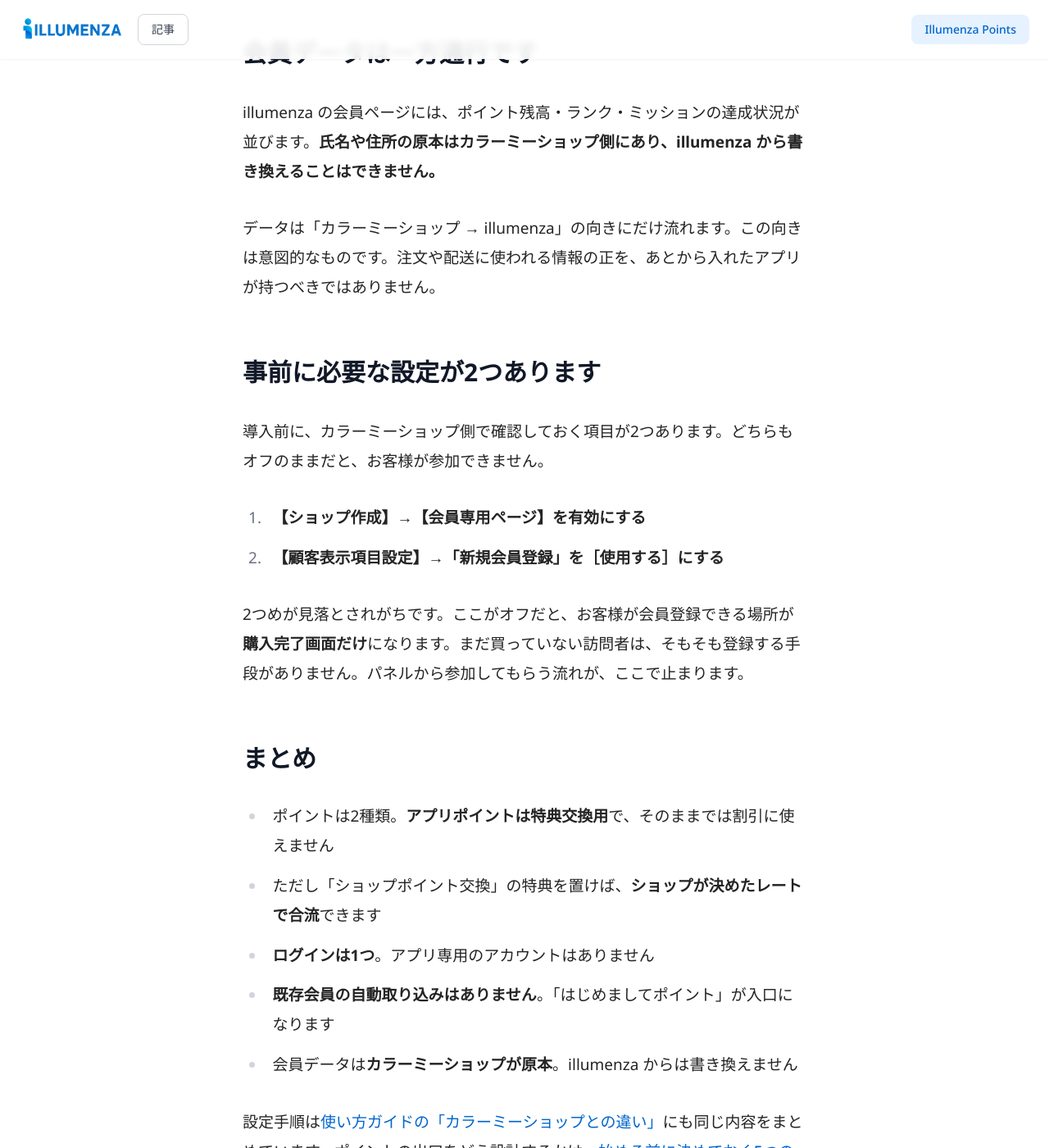
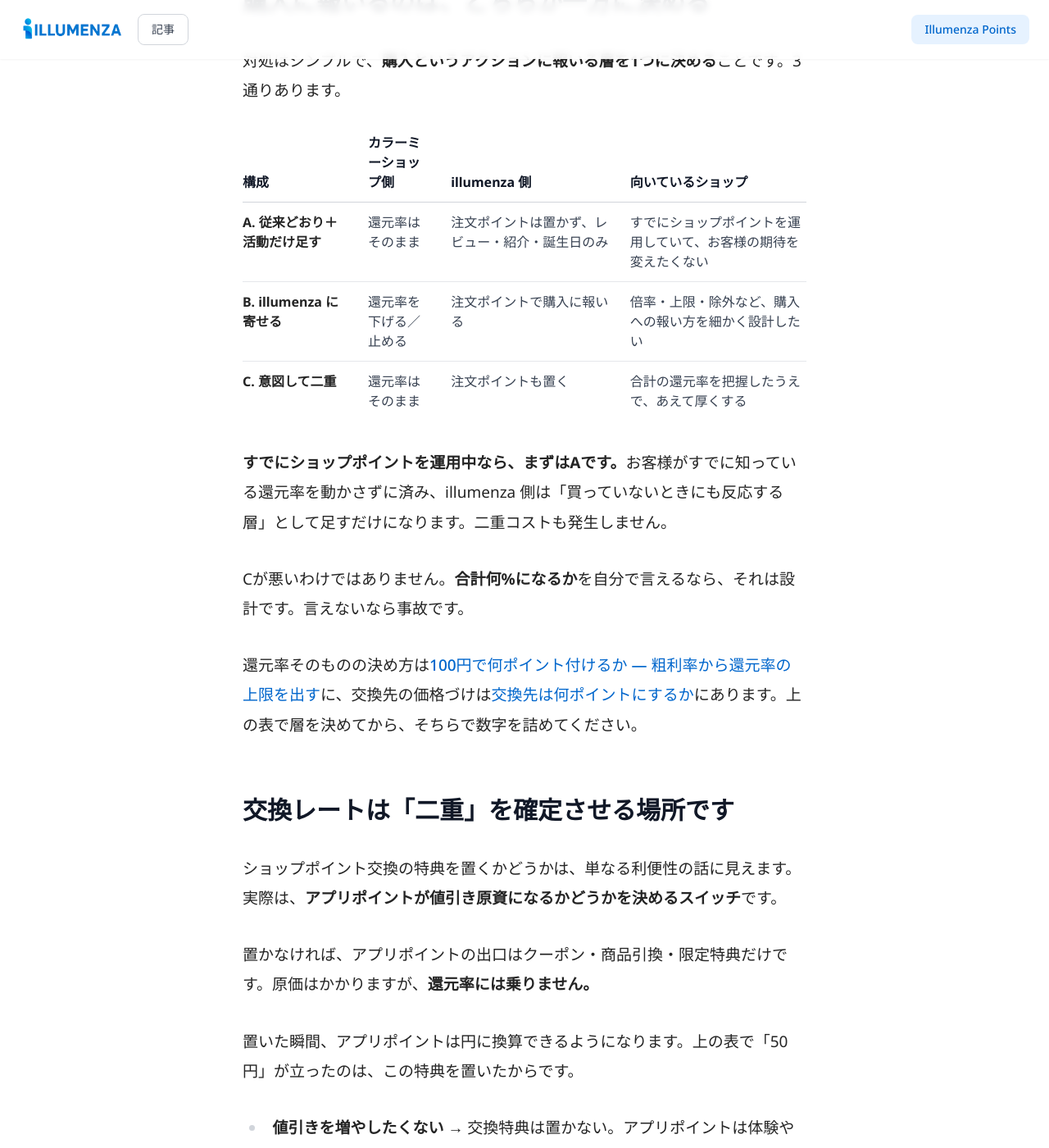
Before and after one commit to TheKinng96/illumenza-homepage, a Jekyll site: the page built from _posts/2026-08-09-points-vs-shop-points.md, in a window 1280 px wide and 1400 px high, scrolled down 3959 px. Shown: the whole window at 82% size. Built offline with Jekyll 4.4.1, drawn with Linux system fonts in a browser that asks for light colours; nearby versions of some CDN libraries; some of the changed text lies outside the part shown.

Commit message:
content: add the two-ledger cost trap to the ショップポイント article
The first draft mirrored the guide section — same table, same three contact
points. Useful, but the guide already says it, and a shop reading the blog
gets nothing extra for the click.

Adds the part a reference page can't carry: what running both systems costs
you. If ColorMe's own point rate is on and an illumenza 注文ポイント mission
is also set, the same purchase triggers both. Worked through at 1% + 100円/1pt
with a ショップポイント交換 reward in place: a 10,000円 order costs 150円,
1.5% against the 1% the shop believes it set — and neither screen shows the
total, because the two halves live in different admin panels.

Then the decision it forces: pick ONE layer to reward purchase. Three
configurations with who each suits, defaulting to "leave ColorMe's rate alone,
add illumenza only for non-purchase actions" for shops already running
ショップポイント, since that changes nothing customers already expect.

Also reframes the exchange reward as the switch that decides whether
アプリポイント becomes discount liability at all, and argues against a 1:1
rate — at 1:1 the customer cannot tell why there are two currencies.

Closes with the support question that always arrives ("貯まったのにレジで
使えない") and the three-line answer, since the usual cause is panel copy
that says only「ポイント」without saying which.

Rate-setting itself is not re-derived — points-earning-rate and
points-worked-example already cover it and are linked instead.

```diff
--- a/_posts/2026-08-09-points-vs-shop-points.md
+++ b/_posts/2026-08-09-points-vs-shop-points.md
@@ -2,7 +2,7 @@
 title: "ショップポイントとアプリポイントは別物です — 2つのポイント、1つのログイン"
 date: 2026-08-09 10:00:00 +0900
 tags: [ポイント制度, ロイヤルティ, カラーミーショップ]
-description: "カラーミーショップにも会員ログイン・ポイント・会員管理があります。illumenza ポイントはそれを置き換えるものではなく、横に並ぶ別のシステムです。どこが別で、どこがつながっているのかを整理します。"
+description: "カラーミーショップにも会員ログイン・ポイント・会員管理があります。illumenza ポイントは横に並ぶ別のシステムです。どこが別で、どこがつながっているのかに加えて、両方を効かせたときに同じ1回の購入へ二重にコストがかかる件と、その避け方までまとめます。"
 ogImage: /images/points.webp
 app: points
 section: getting-started
@@ -53,6 +53,66 @@
 
 そして貯まったアプリポイントの出口として、必要ならショップポイントに合流させる。この順番です。
 
+## 同じ1回の購入に、二重に払っていませんか
+
+ここからが、2つの制度を並べたときにいちばん見落とされる話です。
+
+カラーミーショップ側でポイント付与を有効にしていると、**お買い物のたびにショップポイントが自動で付きます。**そこへ illumenza の「注文ポイント」ミッション（100円ごとに◯pt）を設定すると、**同じ1回の購入に、2つの制度が別々に反応します。**
+
+10,000円の注文で見てみます。
+
+| 付与元 | 設定 | 付くもの | 実質コスト |
+| --- | --- | --- | --- |
+| カラーミーショップ | 還元率 1% | 100ショップポイント | 100円 |
+| illumenza 注文ポイント | 100円ごとに1pt | 100アプリポイント | — |
+| ↳ ショップポイント交換を置いた場合 | 100pt = 50ショップポイント | 50ショップポイント相当 | 50円 |
+| | | **合計** | **150円（1.5%）** |
+
+**1%のつもりで、1.5%出しています。**
+
+しかもこれは伝票のどこにも「1.5%」とは出ません。片方はカラーミーショップの管理画面、もう片方は illumenza の管理画面にあるからです。**2つの画面を並べないと気づけない**のが、この構成のいちばん厄介なところです。
+
+## 購入に報いるのは、どちらか一方に決める
+
+対処はシンプルで、**購入というアクションに報いる層を1つに決める**ことです。3通りあります。
+
+| 構成 | カラーミーショップ側 | illumenza 側 | 向いているショップ |
+| --- | --- | --- | --- |
+| **A. 従来どおり＋活動だけ足す** | 還元率はそのまま | 注文ポイントは置かず、レビュー・紹介・誕生日のみ | すでにショップポイントを運用していて、お客様の期待を変えたくない |
+| **B. illumenza に寄せる** | 還元率を下げる／止める | 注文ポイントで購入に報いる | 倍率・上限・除外など、購入への報い方を細かく設計したい |
+| **C. 意図して二重** | 還元率はそのまま | 注文ポイントも置く | 合計の還元率を把握したうえで、あえて厚くする |
+
+**すでにショップポイントを運用中なら、まずはAです。**お客様がすでに知っている還元率を動かさずに済み、illumenza 側は「買っていないときにも反応する層」として足すだけになります。二重コストも発生しません。
+
+Cが悪いわけではありません。**合計何%になるか**を自分で言えるなら、それは設計です。言えないなら事故です。
+
+還元率そのものの決め方は[100円で何ポイント付けるか — 粗利率から還元率の上限を出す](/blog/points-earning-rate/)に、交換先の価格づけは[交換先は何ポイントにするか](/blog/points-worked-example/)にあります。上の表で層を決めてから、そちらで数字を詰めてください。
+
+## 交換レートは「二重」を確定させる場所です
+
+ショップポイント交換の特典を置くかどうかは、単なる利便性の話に見えます。実際は、**アプリポイントが値引き原資になるかどうかを決めるスイッチ**です。
+
+置かなければ、アプリポイントの出口はクーポン・商品引換・限定特典だけです。原価はかかりますが、**還元率には乗りません。**
+
+置いた瞬間、アプリポイントは円に換算できるようになります。上の表で「50円」が立ったのは、この特典を置いたからです。
+
+- **値引きを増やしたくない** → 交換特典は置かない。アプリポイントは体験や限定品の通貨として使う
+- **使い道が分かりやすいほうがいい** → 置く。ただし合計還元率を計算し直す
+
+レートは1:1である必要はありません。**むしろ1:1にすると、2つのポイントを分けた意味がお客様に伝わりません。**「アプリポイントは特別なものと交換できる。円に換えることもできるが、そのときは目減りする」——このくらいの差をつけたほうが、制度としては素直です。
+
+## お客様からは、必ずこう聞かれます
+
+> 「ポイントが貯まったのに、レジで使えないんですけど」
+
+2つのポイントがある以上、この問い合わせは必ず来ます。準備しておく答えは3行です。
+
+1. お買い物の割引に使えるのは**ショップポイント**です
+2. アプリで貯まる**アプリポイント**は、特典と交換するためのものです
+3. （交換特典を置いている場合）アプリポイントは、パネルから**ショップポイントに交換**できます
+
+パネルの文言でも、獲得できるポイントを「ポイント」とだけ書かないでください。**どちらのポイントなのかが書かれていない**のが、この問い合わせの原因のほとんどです。
+
 ## ログインは増えません
 
 ここは誤解されやすいので、はっきり書きます。
@@ -89,9 +149,12 @@
 ## まとめ
 
 - ポイントは2種類。**アプリポイントは特典交換用**で、そのままでは割引に使えません
-- ただし「ショップポイント交換」の特典を置けば、**ショップが決めたレートで合流**できます
+- ただし「ショップポイント交換」の特典を置けば、**ショップが決めたレートで合流**できます。置くかどうかは、**値引き原資を増やすかどうかの判断**です
+- **購入に報いる層は1つに決める。**カラーミーショップの還元率と注文ポイントを両方効かせると、同じ1回の購入に二重のコストがかかります
 - **ログインは1つ**。アプリ専用のアカウントはありません
 - **既存会員の自動取り込みはありません**。「はじめましてポイント」が入口になります
 - 会員データは**カラーミーショップが原本**。illumenza からは書き換えません
 
-設定手順は[使い方ガイドの「カラーミーショップとの違い」](https://points.illumenza.dev/guide#colorme-difference)にも同じ内容をまとめています。ポイントの出口をどう設計するかは、[始める前に決めておく5つのこと](/blog/colorme-points-5-decisions/)もあわせてご覧ください。
+いちばん確認していただきたいのは、3つめです。**いま合計で何%出しているか**を即答できるかどうかが、2つの制度を並べて運用できているかの分かれ目になります。
+
+設定手順そのものは[使い方ガイドの「カラーミーショップとの違い」](https://points.illumenza.dev/guide#colorme-difference)にまとめています。制度を始める前の判断は[始める前に決めておく5つのこと](/blog/colorme-points-5-decisions/)を、還元率の上限は[粗利率から出す方法](/blog/points-earning-rate/)をあわせてご覧ください。
```
